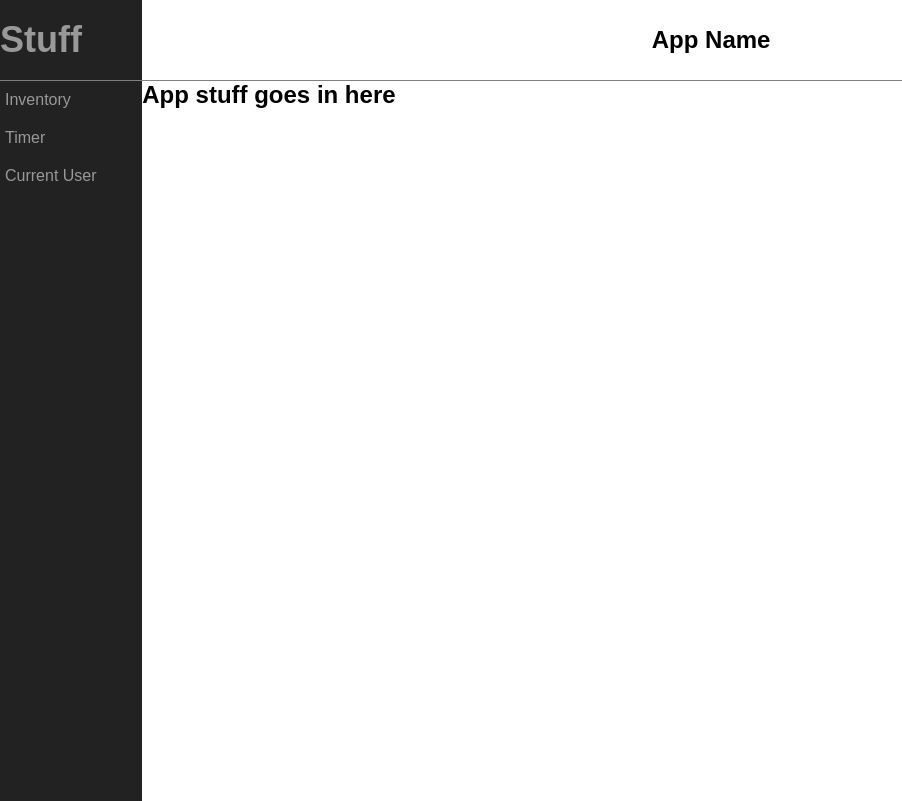
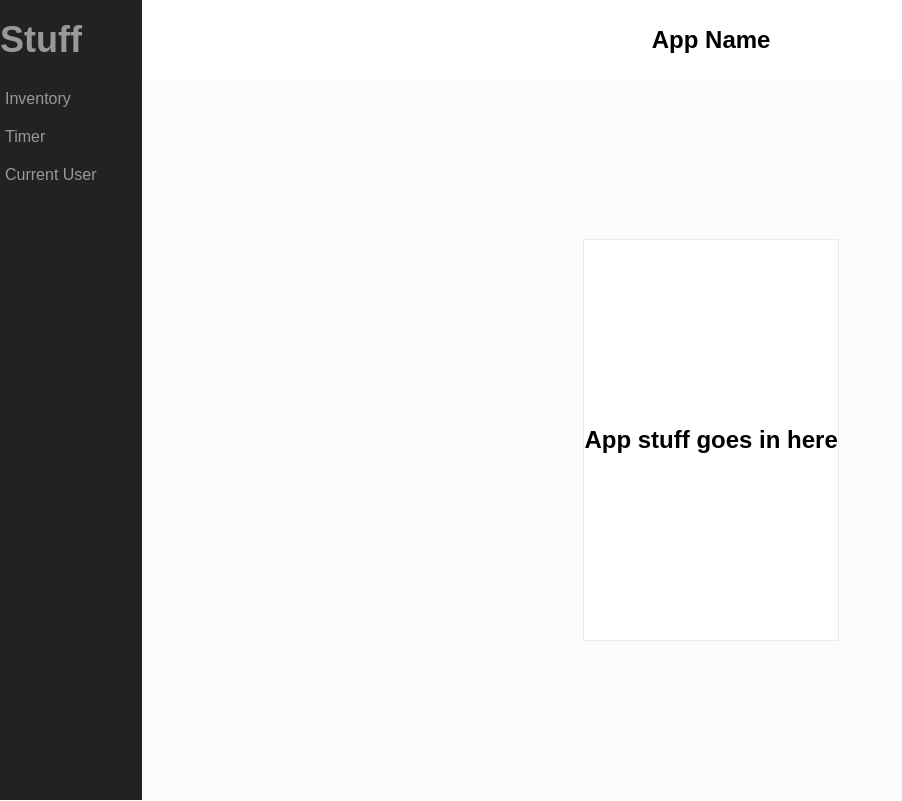
Before and after one commit to severnsc/brewing-app, a React (Create React App) app: page / in a window 1280 px wide. Shown: the whole page, without its empty margins (0-902 px from the left). Built offline with nearby package versions, Linux system fonts and the light colour scheme.

Commit message:
Style Component Container and Main with contrast coloring

```diff
--- a/src/App.css
+++ b/src/App.css
@@ -24,7 +24,6 @@ p, h1, h2, h3, h4, h5, h6{
   display: flex;
   align-items: center;
   justify-content: center;
-  border-bottom:1px solid gray;
 }
 
 .header.open{
@@ -36,13 +35,25 @@ p, h1, h2, h3, h4, h5, h6{
 }
 
 .main{
+  background-color: #fbfbfb;
   flex-grow:1;
   align-self: stretch;
   transition-duration: 300ms;
+  align-items: center;
+  display: flex;
+  justify-content: center;
 }
 
 .main.open{
   transform: translate(90%);
+}
+
+.componentContainer{
+  display: flex;
+  border: 1px solid #eaeaea;
+  align-items: center;
+  height: 50vh;
+  background-color: white;
 }
 
 .nav{
```
